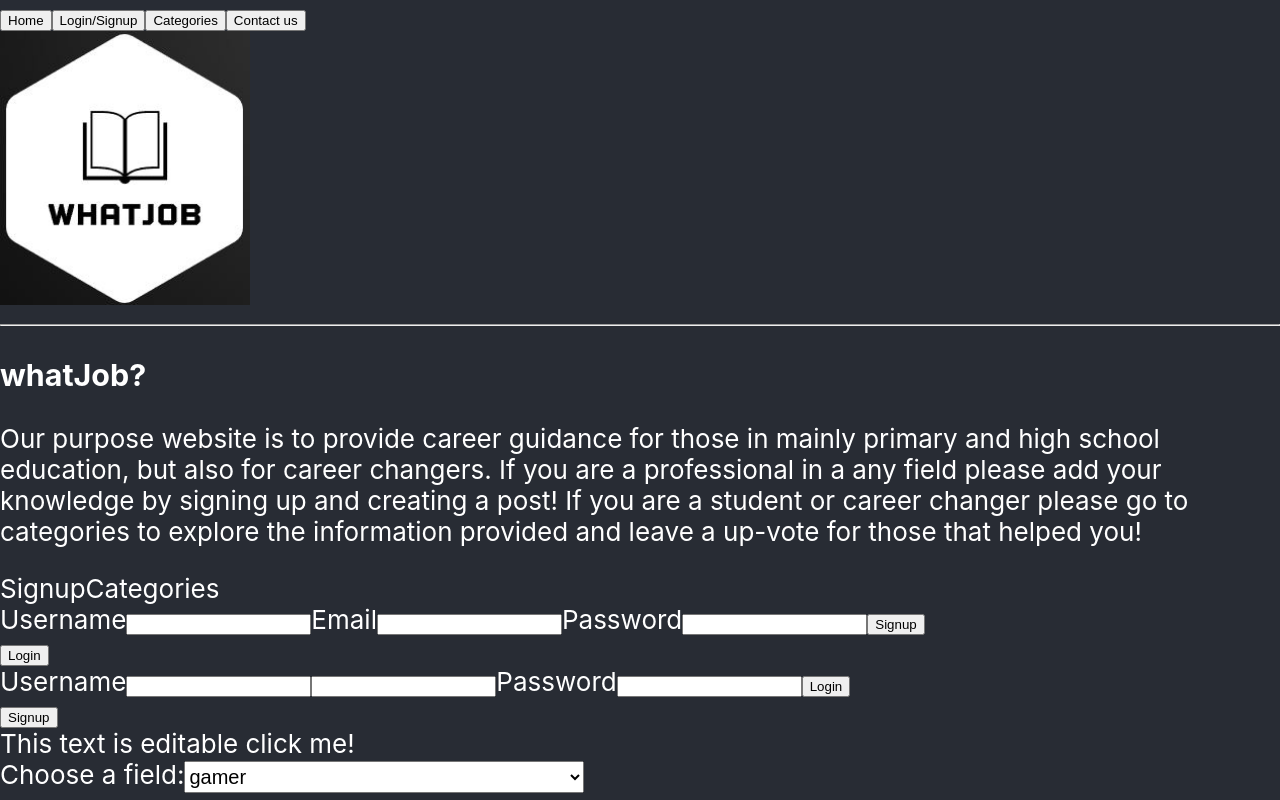
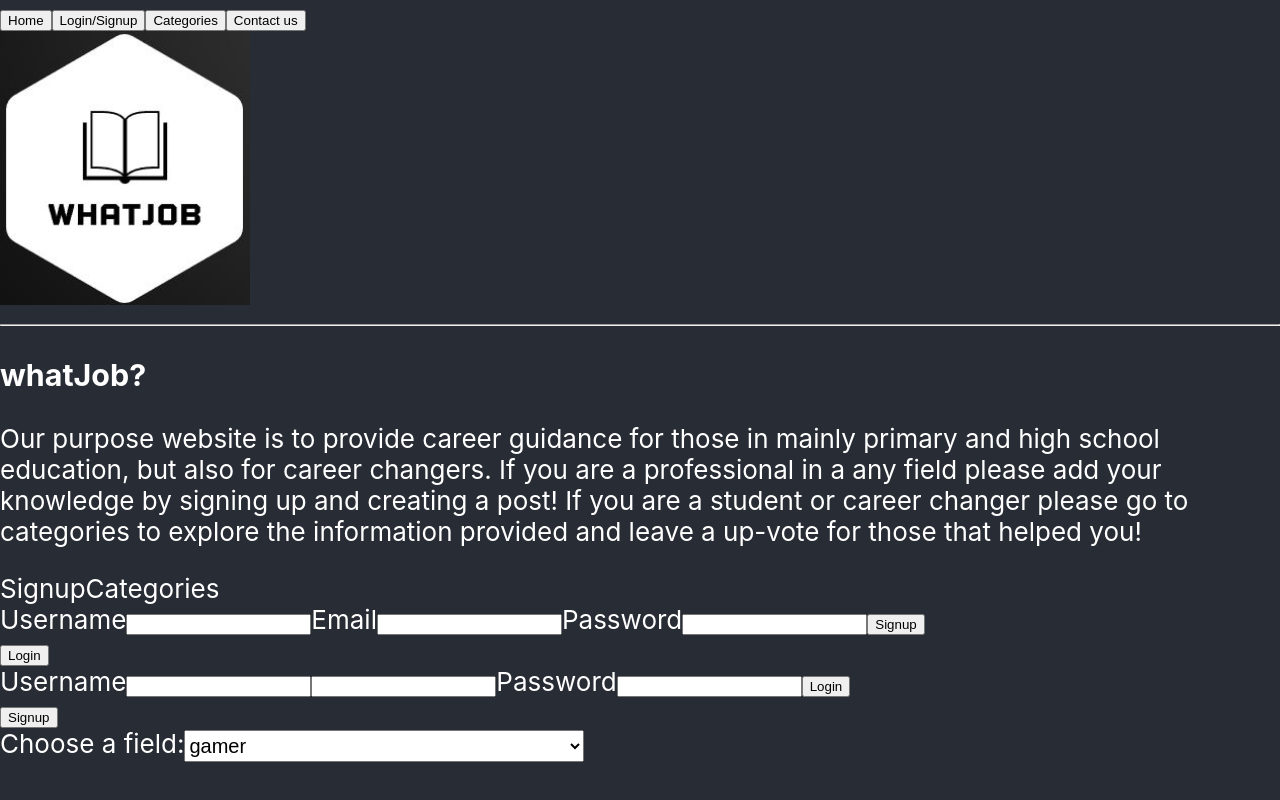
Before and after one commit to jacobknighj12/whatJob, a React (Create React App) app in the folder what-job-react/: page / in a window 1280 px wide. Built offline with nearby package versions, Linux system fonts and the light colour scheme.

Commit message:
removing slate from categories page

```diff
--- a/what-job-react/src/components/CategoriesPage.js
+++ b/what-job-react/src/components/CategoriesPage.js
@@ -17,13 +17,7 @@ export function CategoriesPage() {
     ])
     return (
         <div>
-            <Slate
-                editor={editor}
-                value={value}
-                onChange={newValue => setValue(newValue)}
-            >
-                <Editable />
-            </Slate>
+
             <form>
 
                 {/* does this need to be in a form? this will need to be majorities filled in by a api call into a
```
